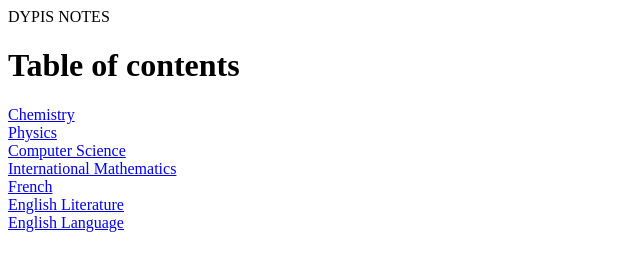
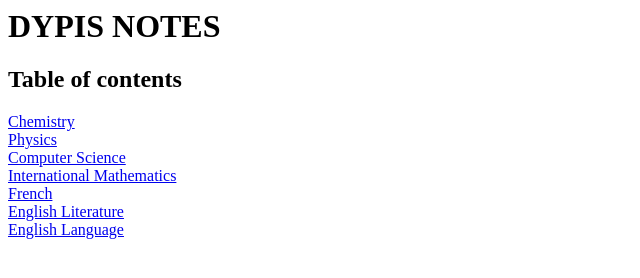
Before and after one commit to danielandastro/dypismotes, a plain HTML site: page index.html in a window 1280 px wide. Shown: the whole page, without its empty margins (0-640 px from the left). Drawn offline with Linux system fonts and the light colour scheme.

Commit message:
Made heading change

```diff
--- a/index.html
+++ b/index.html
@@ -1,8 +1,8 @@
 <html>
     <title>DYPIS NOTES</title>
-    <head>DYPIS NOTES</head>
+    <head><h1>DYPIS NOTES</h1></head>
     <body>
-        <h1>Table of contents</h1>
+        <h2>Table of contents</h2>
         <a href="sites\chem.html">Chemistry</a>
         <br>
         <a href="sites\phy.html">Physics</a>
```
